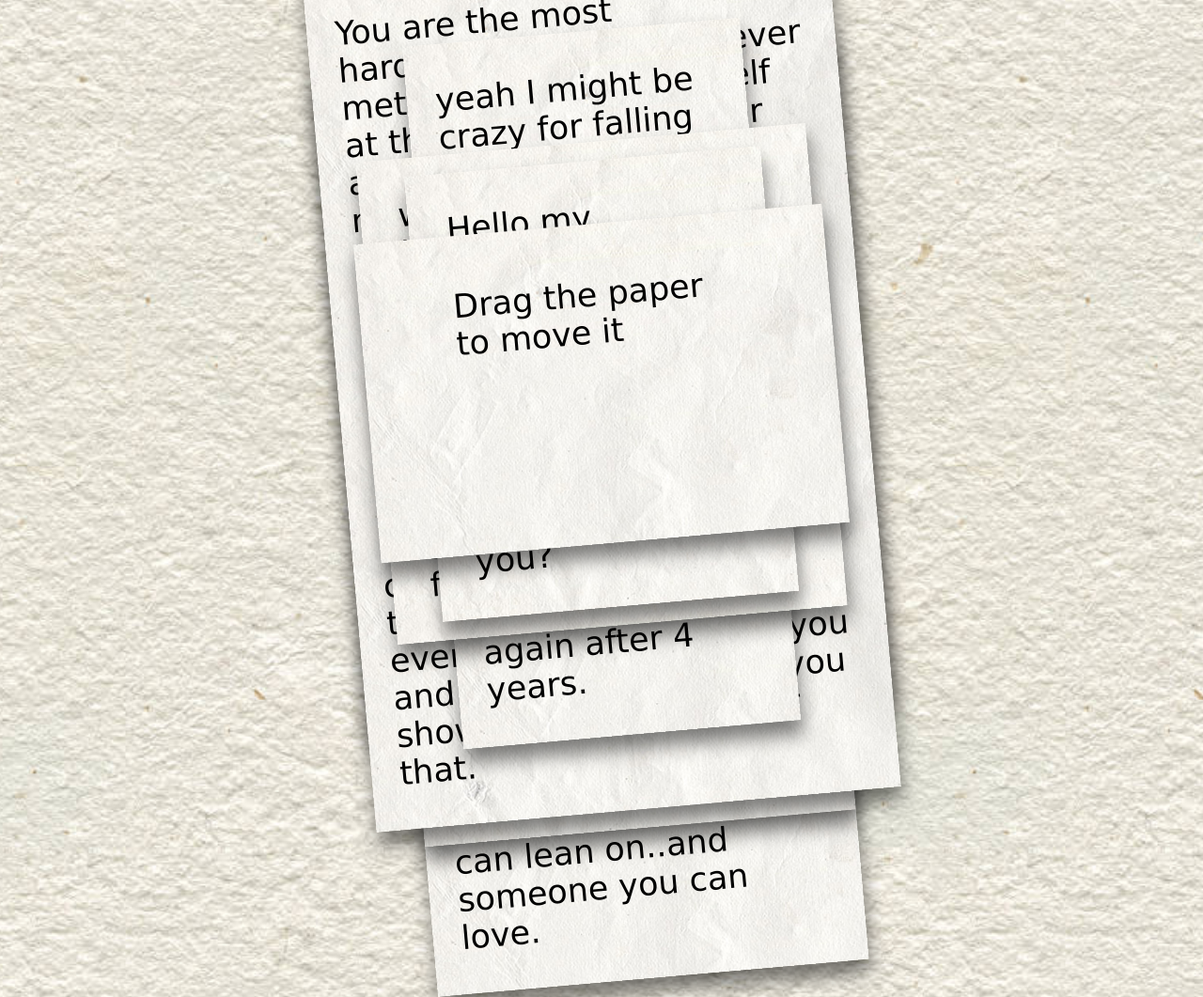
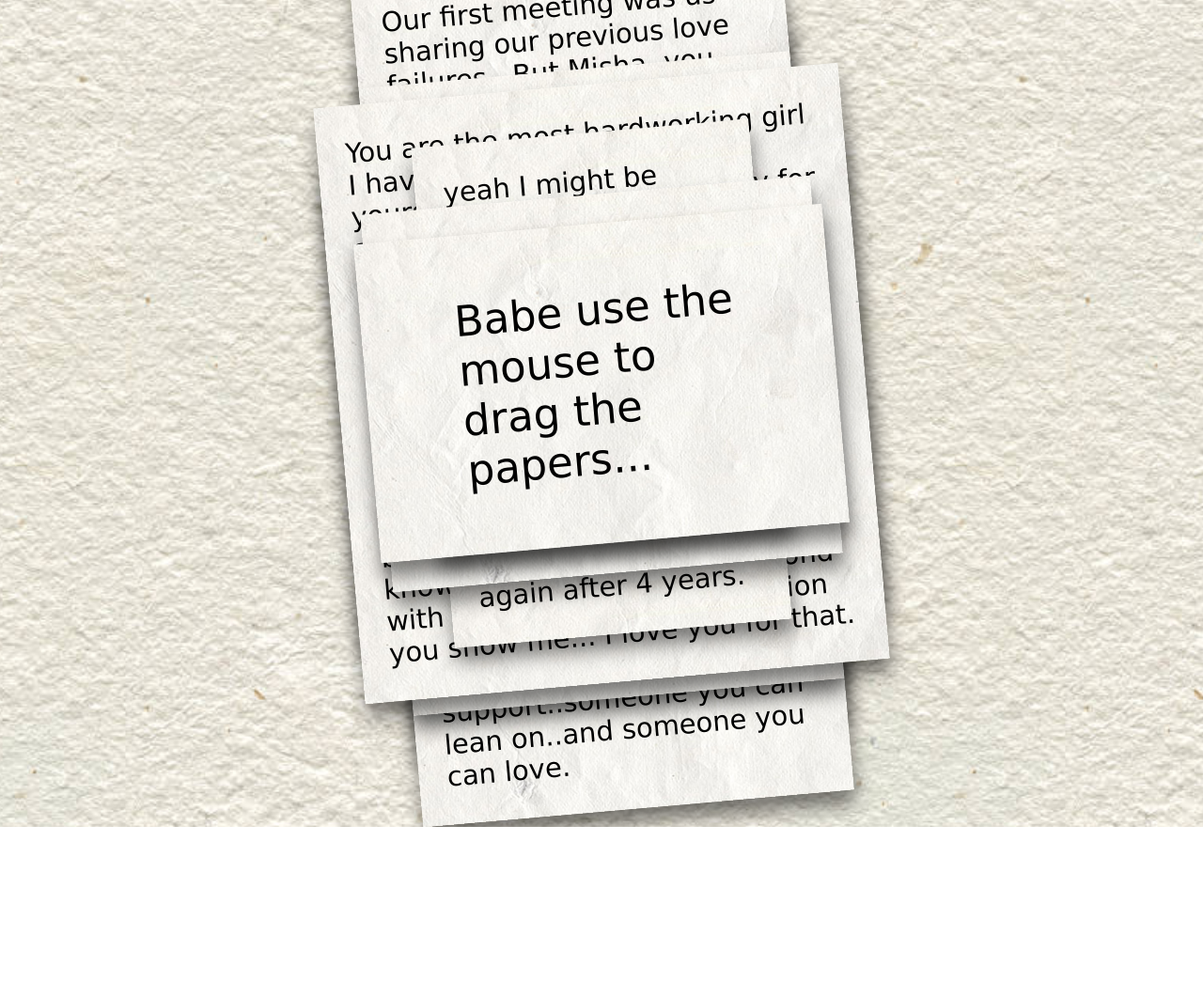
Before and after one commit to Dipanshumohan/confession-card, a plain HTML site: page index.html in a window 1280 px wide. Shown: the whole page at 94% size. After the commit the page ends 880 px from the top, so only its background shows below. Drawn offline with Linux system fonts and the light colour scheme; a web font is replaced by a local one.

Commit message:
Everything done..just need to edit some sentences.

```diff
--- a/index.html
+++ b/index.html
@@ -19,6 +19,9 @@
     <div class="paper ninth-block">
         <p>I mean look at this girl who can't fall for such a beauty hehehehe (it's my fav photo of yours :33 )</p>
         <img class="pookie" src="misha.jpg" alt="My love's photo">
+    </div>
+    <div class="paper eleventh-block">
+        <img src="heart1.webp" class="heart" alt="">
     </div>
     <div class="paper Eight-block">
         <p>It's not been too long since we met.. so Misha I want us to learn about each other together..together as lovers..I know one thing for sure that I really really loveeeee you</p>
@@ -57,7 +60,7 @@
                  </div>
     <div class="paper sixth-block">
 
-        <p>Drag the paper to move it</p>
+        <p class="Heading">Babe use the mouse to drag the papers...</p>
     </div>
 
     <script src="feelings.js"></script>
--- a/style.css
+++ b/style.css
@@ -25,7 +25,7 @@ p {
     font-family: "Zeyada", cursive;
     font-weight: 400;
     font-style: normal;
-    font-size: 35px;
+    font-size: 29px;
 
 }
 .sixth-block {
@@ -42,6 +42,7 @@ p {
 
     padding: 5px 40px;
     width: 300px;
+
 
 
 
@@ -89,6 +90,8 @@ p {
 .pookie {
 
       width: 400px;
+      margin-top: -20px;
+      padding-bottom: 20px ;
 
 }
 .tenth-block {
@@ -96,3 +99,24 @@ p {
     padding: 2px 30px;
     width: 400px;
 }
+.eleventh-block {
+
+
+    width: 190px;
+    height: 190px;
+    border-radius: 50%;
+
+}
+.heart {
+
+    padding: 10px;
+    width: 170px;
+    text-align: center;
+    border-radius: 50%;
+}
+
+.Heading {
+
+    font-size: 45px;
+
+}
```
Also changed, not shown: heart1.webp (added).
